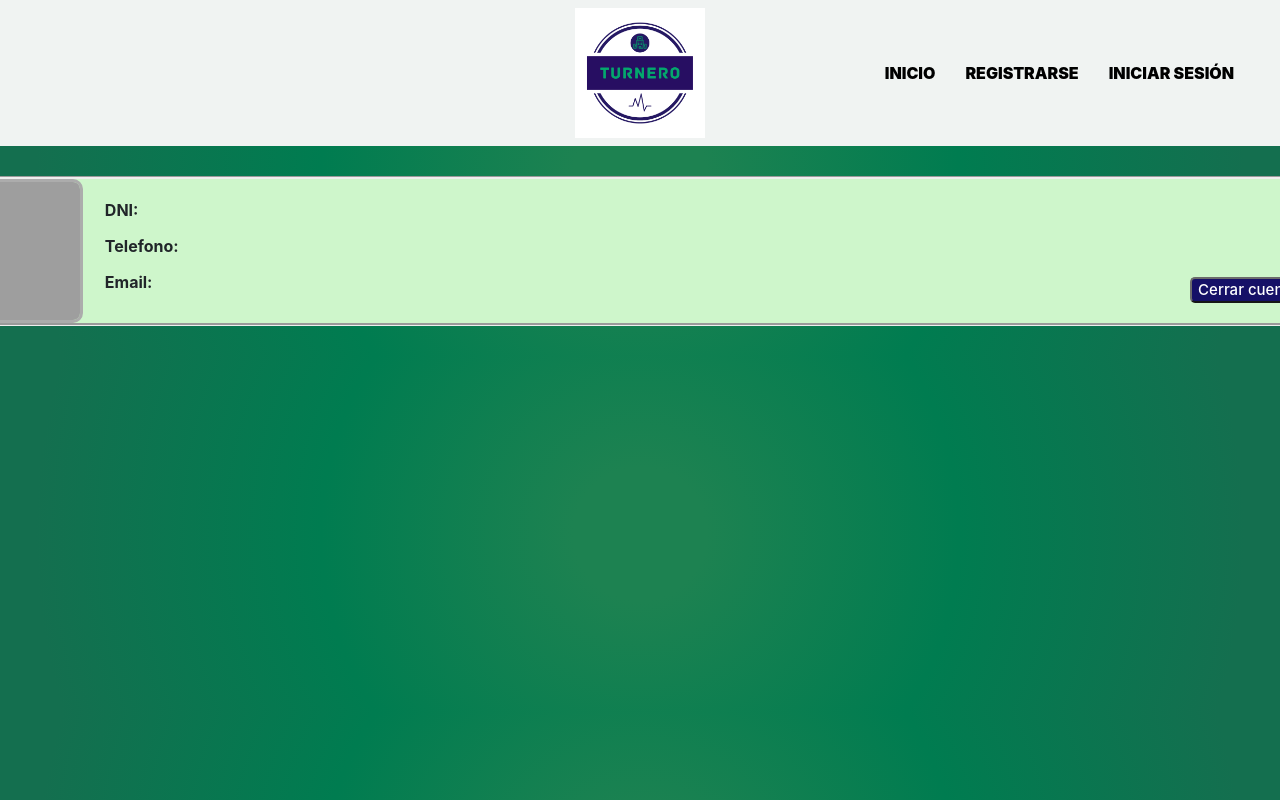
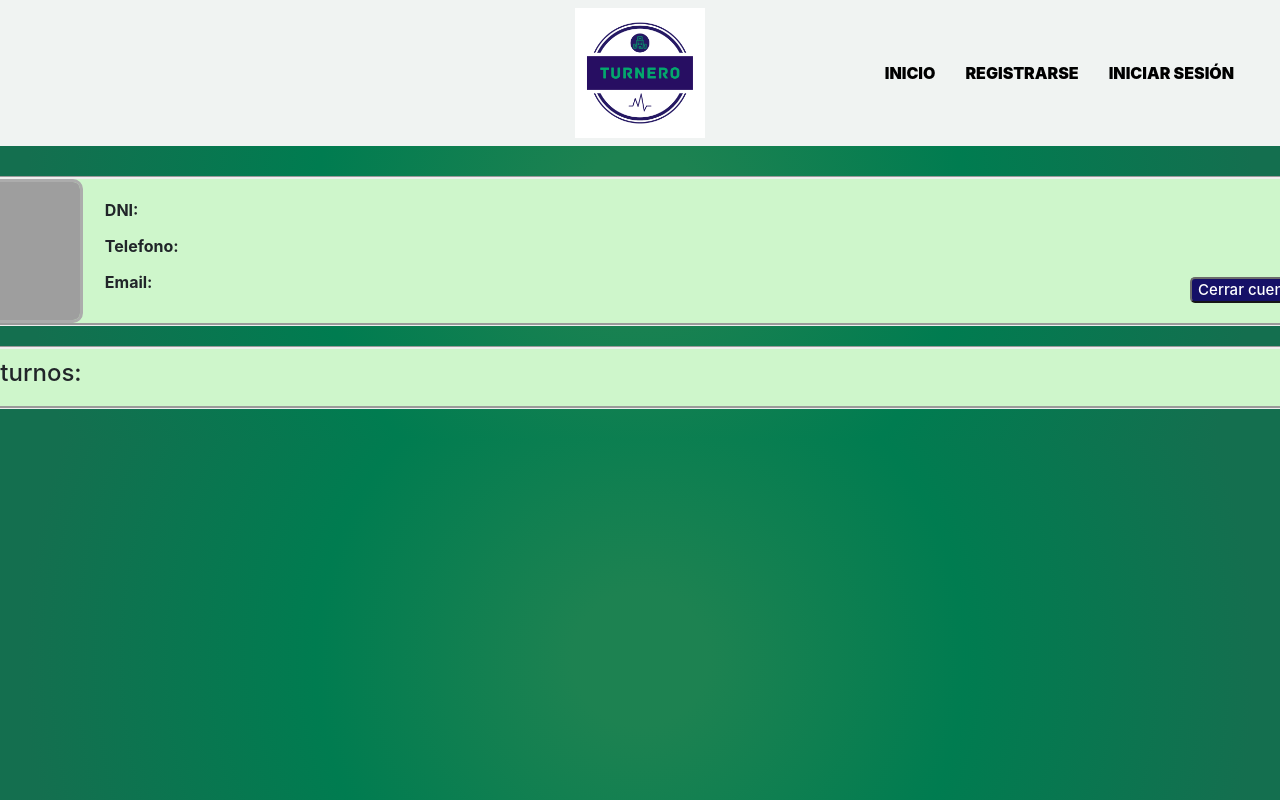
Before and after one commit to enadialopez/turnero, a React (Create React App) app in the folder frontend/: page /profile in a window 1280 px wide. Shown: the top 800 px of the page. Built offline with nearby package versions, Linux system fonts and the light colour scheme; grey boxes are pictures that could not be loaded.

Commit message:
Se modifica el Profile para poder visualizar los turnos asignados del usuario

```diff
--- a/frontend/src/components/Profile.jsx
+++ b/frontend/src/components/Profile.jsx
@@ -2,10 +2,12 @@ import React, { useState, useEffect }  from 'react';
 import { useNavigate } from "react-router-dom";
 import Navbar from '../components/Navbar';
 import Service from '../service/service';
+import TurnoModel from './TurnoModel';
 import axios from 'axios';
 import '../styles/Profile.css';
 
 const Profile = () => {
+    const [turnos, setTurnos] = useState([]);
     const [user, setUser] = useState({
         id: "",
         nombreYApellido: "",
@@ -14,7 +16,6 @@ const Profile = () => {
         email: "",
         telefono: "",
         password: "",
-        turnosAsignados: [],
     });
     const navigate = useNavigate();
     const isLogged = !!localStorage.getItem("token");
@@ -37,8 +38,26 @@ const Profile = () => {
           }).catch(error => {
             console.log(error)
           });
+          Service.getTurnosAsignadosBy(user.dni)
+        .then(response => {
+          setTurnos(response.data)
+        })
+        .catch(error => {
+          console.log(error)
+      })
         }}, [isLogged]
     );
+
+    useEffect(() => {
+      if (isLogged) {
+        Service.getTurnosAsignadosBy(user.dni)
+        .then(response => {
+          setTurnos(response.data)
+        })
+        .catch(error => {
+          console.log(error)
+      })}}, [turnos, isLogged, user.dni]
+  );
 
     const deleteAccount = () => {
       Service.deleteUser(user.id)
@@ -51,7 +70,7 @@ const Profile = () => {
       });
   };
 
-  console.log(user)
+  console.log(turnos)
     return (
         <>
             <div className="navbar">
@@ -88,7 +107,10 @@ const Profile = () => {
                       </div>
                  </div>
                  <div className='profile-turnos'>
-
+                     <h4>Mis turnos:</h4>
+                     {turnos.map((turno, idx) => {
+                        return <TurnoModel key={turno.id} turno={turno}/>
+                    })}
                  </div>
             </div>
         </>
--- a/frontend/src/styles/Profile.css
+++ b/frontend/src/styles/Profile.css
@@ -5,10 +5,9 @@
     padding: 20px;
 }
 
-.profile-dates /*, .profile-turnos*/ {
+.profile-dates , .profile-turnos {
     width: 1400px;
     background-color: rgb(206, 246, 203);
-    height: 150px;
     justify-content: left;
     margin: 10px;
     padding: 0px;
@@ -59,11 +58,11 @@
     font-weight: 700;
 }
 
-/*
+
 .profile-turnos {
-    height: 150px;
     display: grid;
-}*/
+    padding: 10px;
+}
 
 .profile-dates {
     height: 150px;
```
